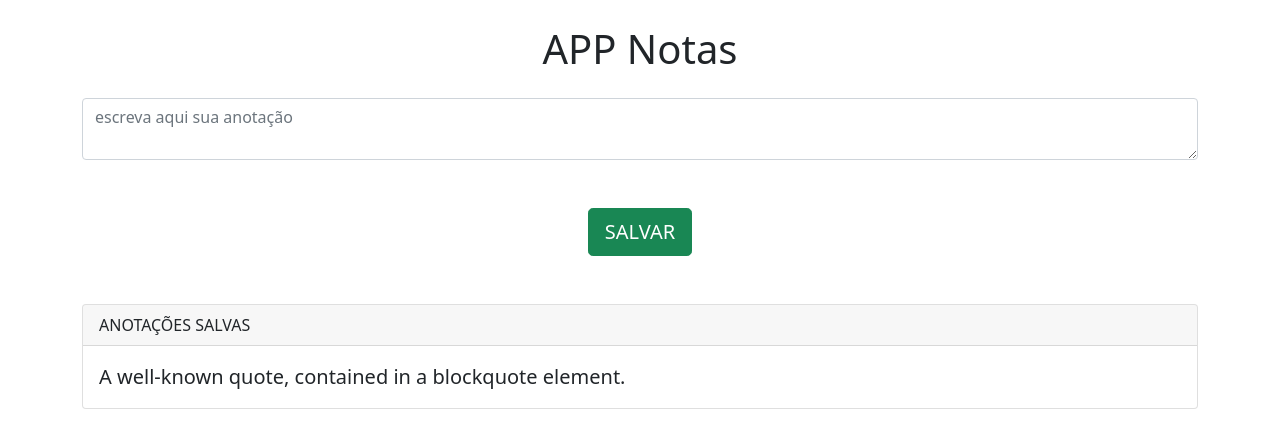
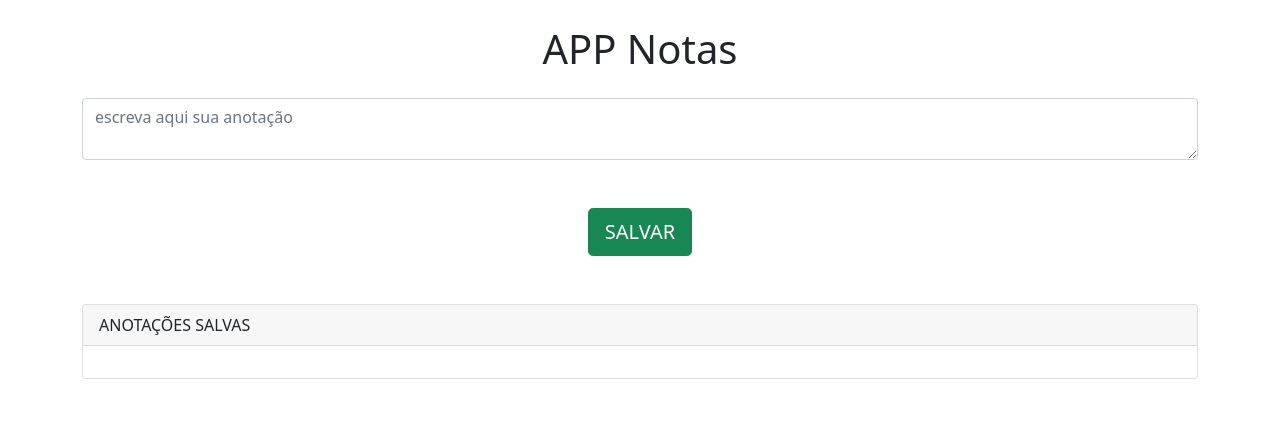
Before and after one commit to MoreiraJulia/app-notas, a website: page MyNotes/www/index.html in a window 1280 px wide. Drawn offline with Linux system fonts and the light colour scheme.

Commit message:
Atualizações

```diff
--- a/MyNotes/www/index.html
+++ b/MyNotes/www/index.html
@@ -53,7 +53,7 @@
         </div>
         <div class="card-body">
           <blockquote class="blockquote mb-0">
-            <p id="anotacoes-salvas">A well-known quote, contained in a blockquote element.</p>
+            <p id="anotacoes-salvas"></p>
           </blockquote>
         </div>
       </div>
```
Also changed, not shown: 1 other file.
